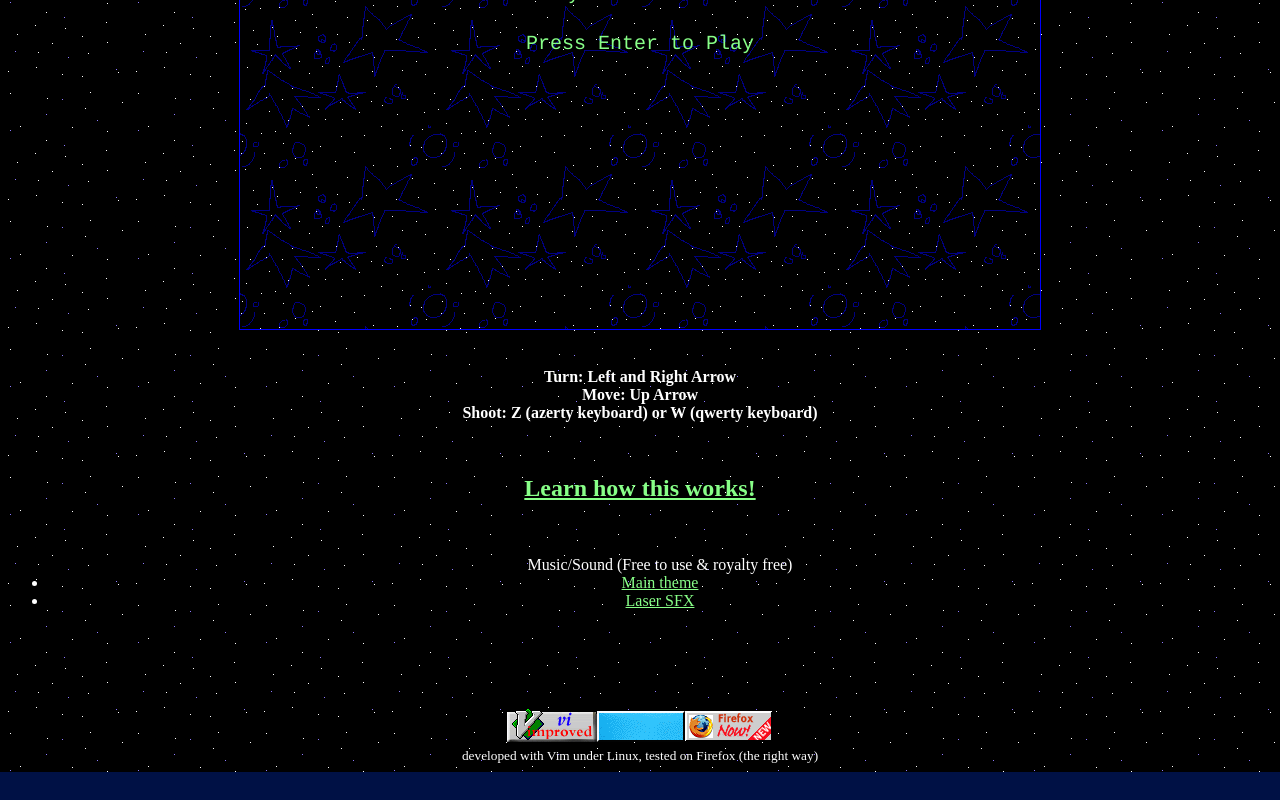
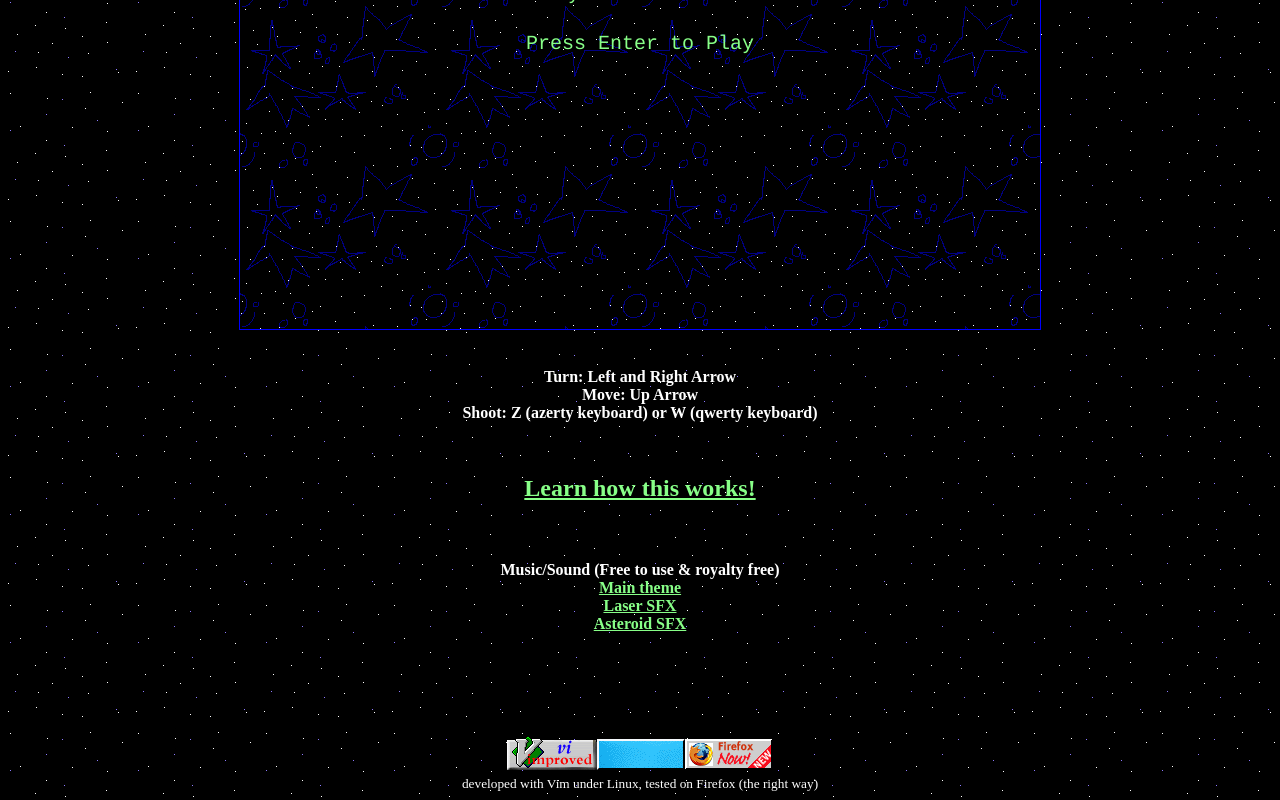
Before and after one commit to lukelawlor/asteroids-js, a plain HTML site: page index.html in a window 1280 px wide. Shown: the part 430-1230 px from the top of the page. Before the commit the page ends 1202 px from the top, so only its background shows below. Drawn offline with Linux system fonts and the light colour scheme.

Commit message:
Add asteroid explosion sfx
wip

```diff
--- a/assets/js/asteroids.js
+++ b/assets/js/asteroids.js
@@ -311,6 +311,9 @@ function oAsteroidUD()
 	{
 		if ((--this.hp) == 0)
 		{
+			var explosionSfx = new Audio("./assets/audio/explosion.mp3");
+			explosionSfx.volume = 0.1;
+			explosionSfx.play();
 			++score;
 			killInst(this);
 		}
--- a/index.html
+++ b/index.html
@@ -20,11 +20,11 @@
       <br>Shoot: Z (azerty keyboard) or W (qwerty keyboard)</h4>
       <div class="vr"></div>
       <h2><a href="./documentation/doc.html">Learn how this works!</a></h2><br>
-	  <ul>
-		Music/Sound (Free to use & royalty free)
-	  	<li><a href="https://alkakrab.itch.io/free-sci-fi-game-music-pack">Main theme</a></li>
-	  	<li><a href="https://sound-searcher.com/sound.php?id=7518">Laser SFX</a></li>
-	  </ul>
+	  <h4>Music/Sound (Free to use & royalty free)
+		<br><a href="https://alkakrab.itch.io/free-sci-fi-game-music-pack">Main theme</a>
+	  	<br><a href="https://sound-searcher.com/sound.php?id=7518">Laser SFX</a>
+		<br><a href="https://sound-searcher.com/sound.php?id=55">Asteroid SFX</a>
+	  </h4>
       <div class="vr-big"></div>
       <img src="./assets/images/vim.gif" /><img
         src="./assets/images/linux.gif"
```
Also changed, not shown: 1 other file.
